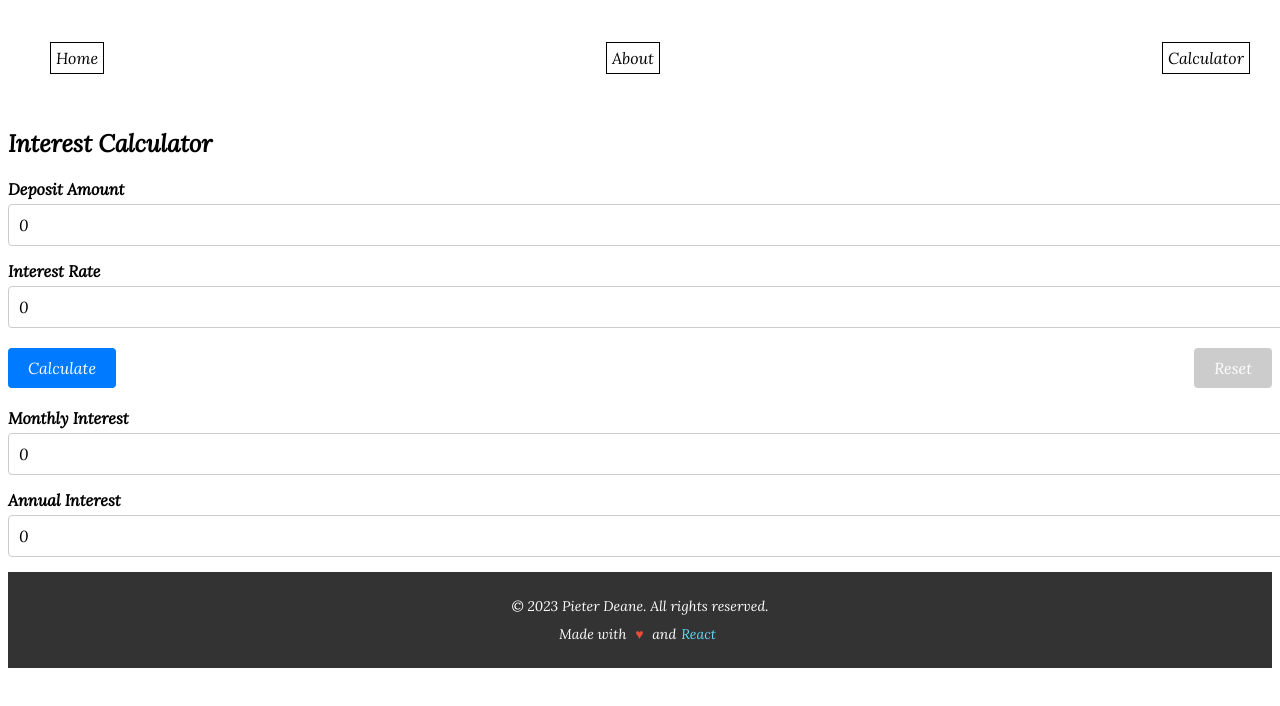
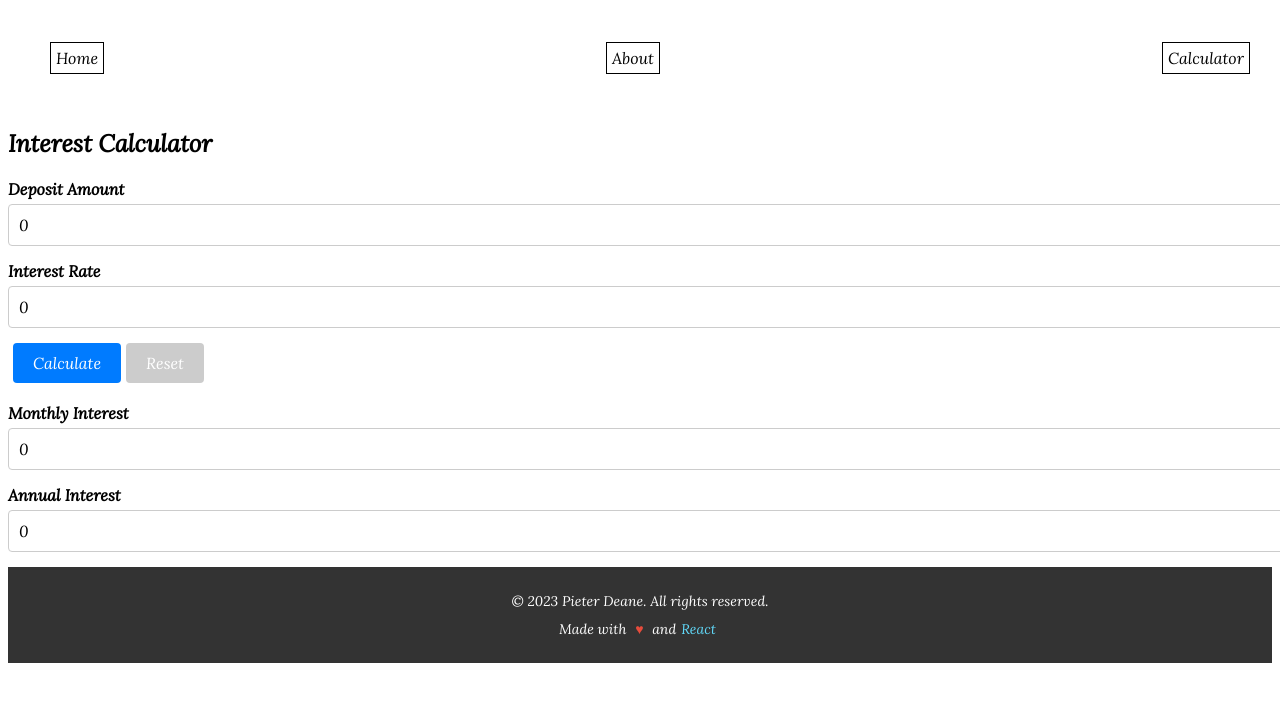
Before and after one commit to Pieter1821/FDinterest-calculator, a React (Vite) app: page /calculator in a window 1280 px wide. Shown: the top 706 px of the page. Built offline with nearby package versions, Linux system fonts and the light colour scheme; a web font is replaced by a local one.

Commit message:
added inline styling for buttons

```diff
--- a/src/styles/interestcalculator.scss
+++ b/src/styles/interestcalculator.scss
@@ -30,12 +30,13 @@
 }
 
 .button-group {
-  display: flex;
-  justify-content: space-between;
+  display: inline;
+
   margin-top: 20px;
 }
 
 .btn {
+  margin-left: 5px;
   padding: 10px 20px;
   font-size: 16px;
   border: none;
```
Also changed, not shown: src/App.jsx (line endings or trailing spaces).
